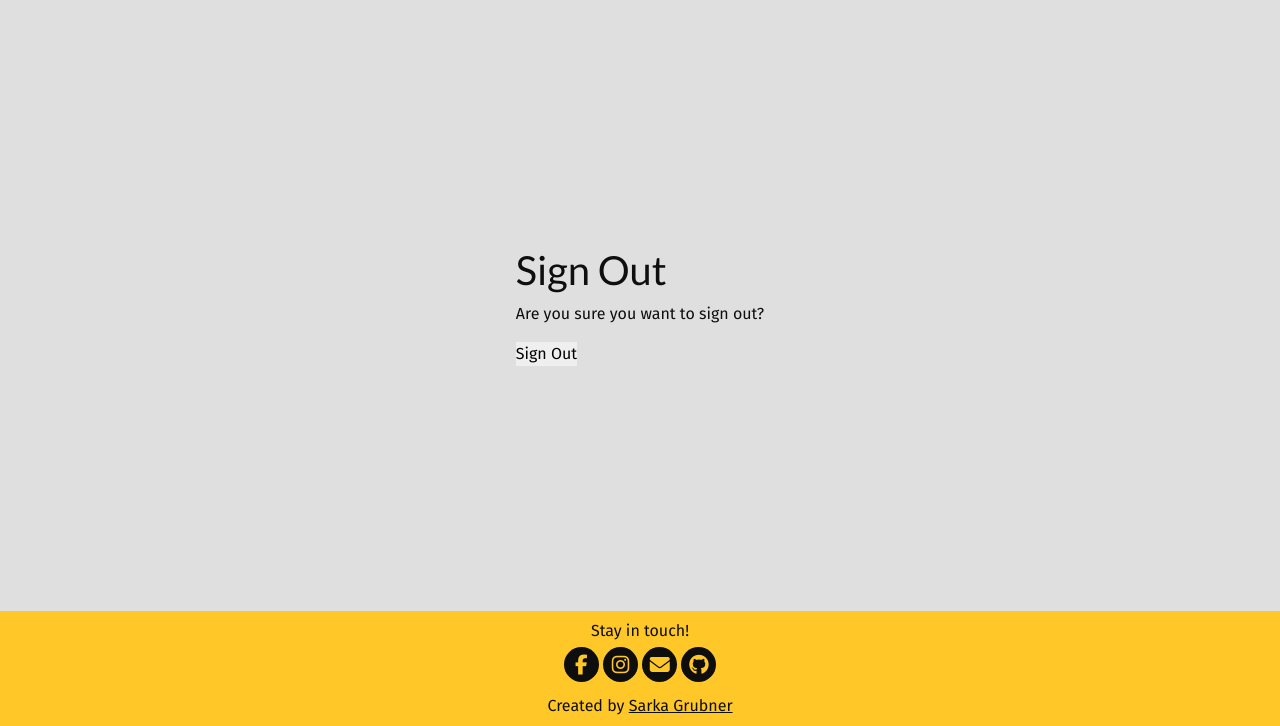
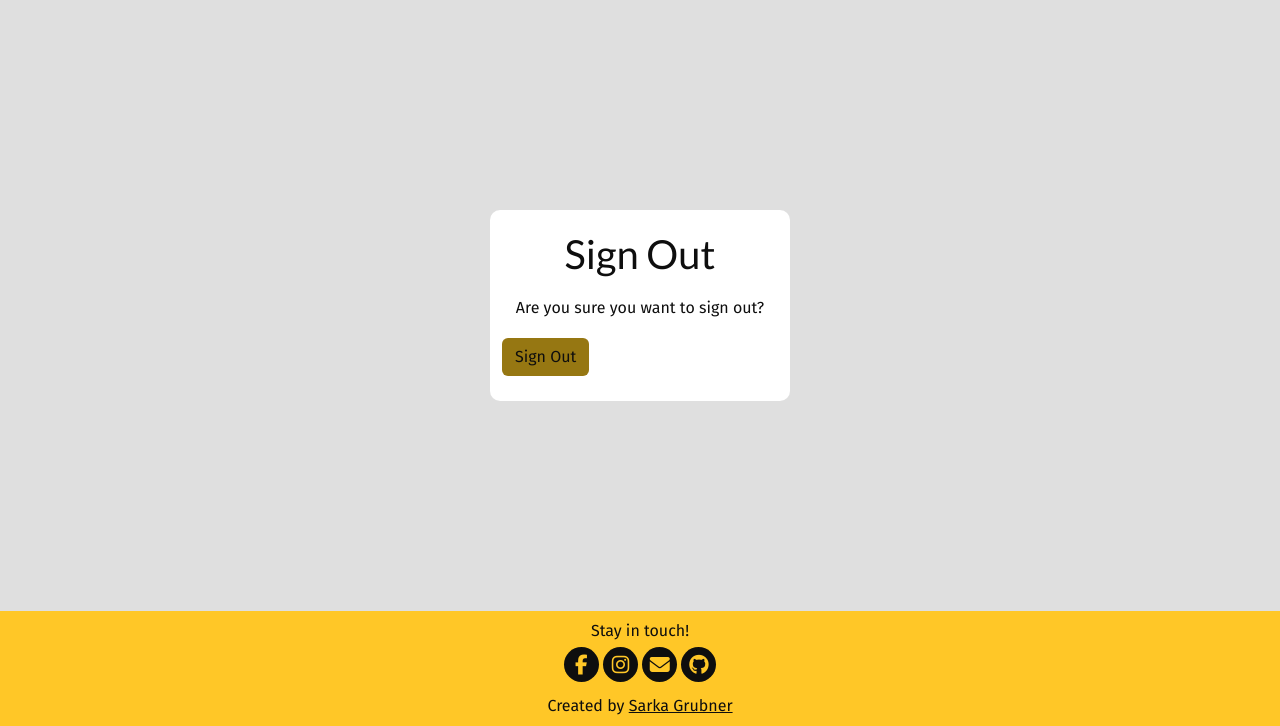
Before and after one commit to brodsa/findMEreadME, a Django app: template templates/account/logout.html in a window 1280 px wide. Shown: the part 74-800 px from the top of the page. Run offline with Django 3.2, Linux system fonts and the light colour scheme; the template is opened without the code that fills it: most values are stand-ins (such as "Sample title", 1, 10 or a date in 2020); some libraries are stand-ins or nearby versions.

Commit message:
feat: style logout page

```diff
--- a/templates/account/logout.html
+++ b/templates/account/logout.html
@@ -5,18 +5,22 @@
 {% block title %}{% trans "Sign Out" %}{% endblock title %}
 
 {% block content %}
-<div class="container-text-center">
-  <h1>{% trans "Sign Out" %}</h1>
 
-  <p>{% trans 'Are you sure you want to sign out?' %}</p>
+<div class="container account">
+  <h1 class="account__title">{% trans "Sign Out" %}</h1>
 
+  <p class="text-center">{% trans 'Are you sure you want to sign out?' %}</p>
+  <div>
     <form method="post" action="{% url 'account_logout' %}">
       {% csrf_token %}
       {% if redirect_field_value %}
+      <div>
         <input type="hidden" name="{{ redirect_field_name }}" value="{{ redirect_field_value }}"/>
       {% endif %}
-    <button type="submit">{% trans 'Sign Out' %}</button>
+      </div>
+      <button type="submit" class="btn account__button">{% trans 'Sign Out' %}</button>
     </form>
+  </div>
 </div>
 
 {% endblock content %}
```
Lines whose indentation alone changed are shown as unchanged.
